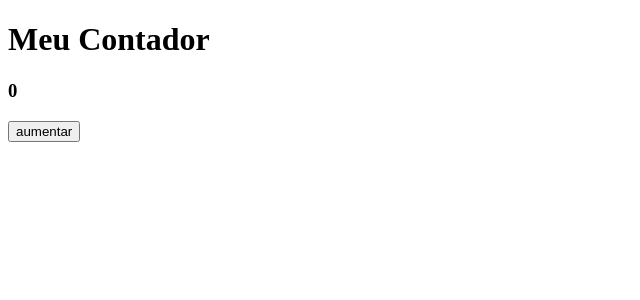
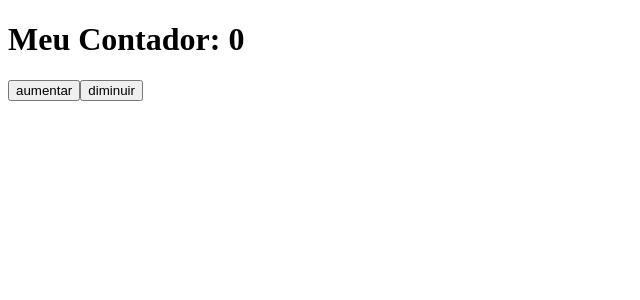
Before and after one commit to Patrikts/react-trilha-digital-santander-coders, a React (Vite) app: page / in a window 1280 px wide. Shown: the top 300 px of the page, without its empty margins (0-640 px from the left). Built offline with nearby package versions, Linux system fonts and the light colour scheme.

Commit message:
Renderização condicional

```diff
--- a/src/components/MeuContador.jsx
+++ b/src/components/MeuContador.jsx
@@ -7,12 +7,25 @@
     function aumentar() {
         setContador(contador + 1)
     }
+    function diminuir() {
+        setContador(contador - 1)
+    }
+
+    if (contador > 5) {
+        return (
+            <div>
+                <h1>Valor muito alto!</h1>
+                <button onClick={aumentar}>aumentar</button>
+                <button onClick={diminuir}>diminuir</button>
+            </div>
+        )
+    }
 
     return (
         <div>
-            <h1>Meu Contador</h1>
-            <h3>{contador}</h3>
+            <h1>Meu Contador: {contador}</h1>
             <button onClick={aumentar}>aumentar</button>
+            <button onClick={diminuir}>diminuir</button>
         </div>
     )
 }
```
